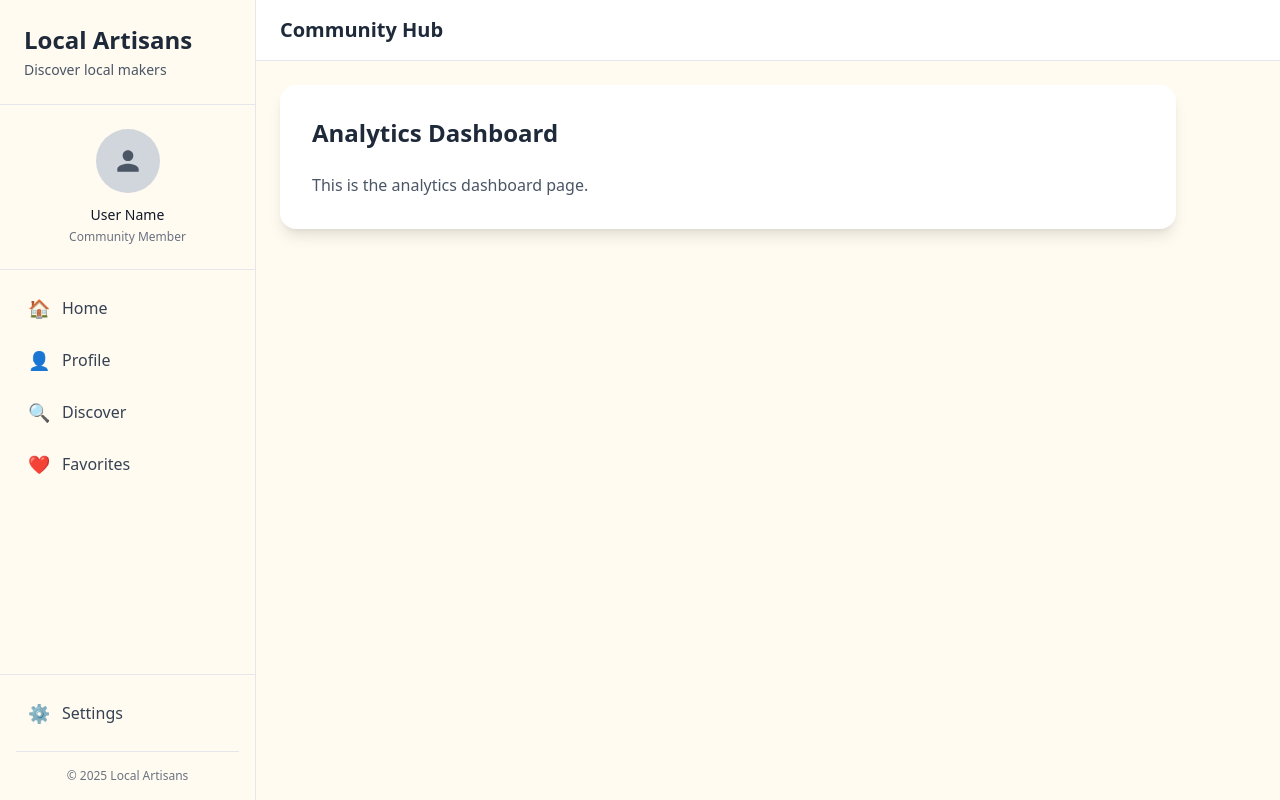
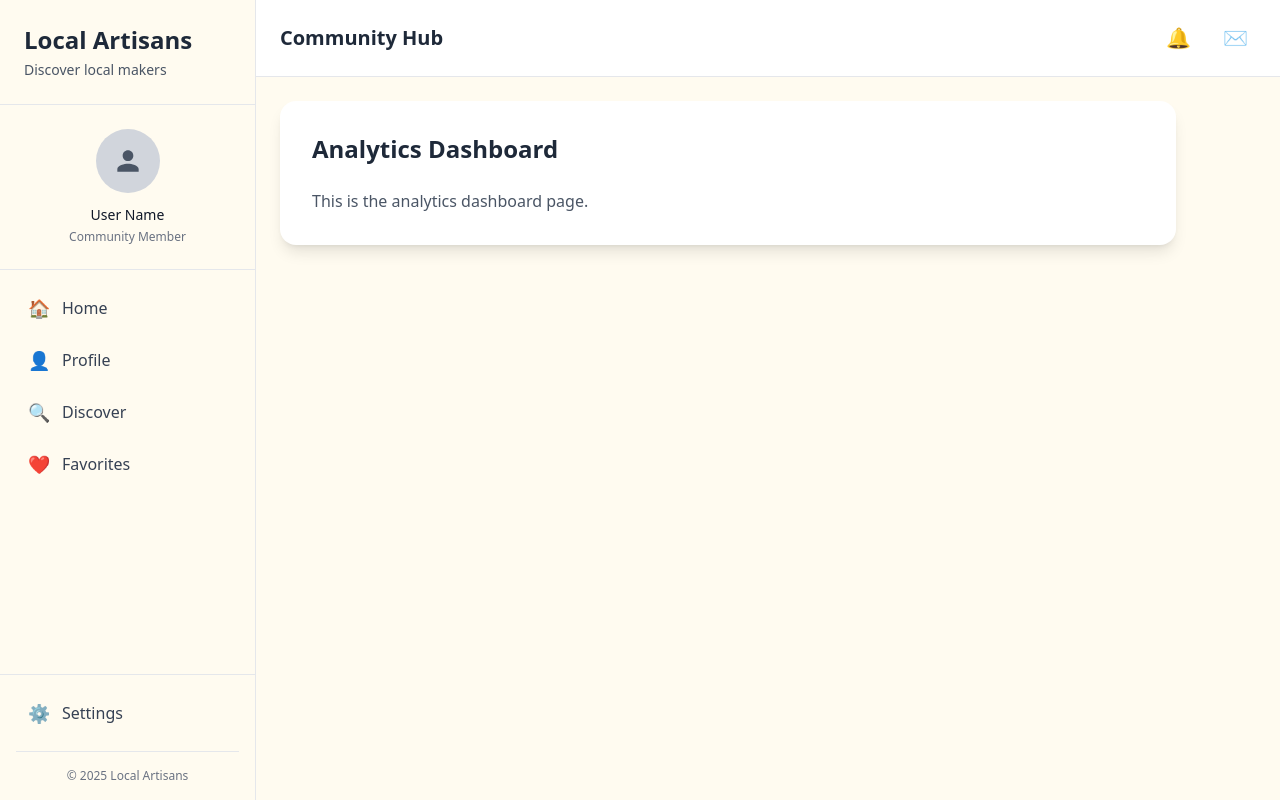
Before and after one commit to drewb73/local-artisans, a Next.js app: page /analytics in a window 1280 px wide. Built offline with nearby package versions, Linux system fonts and the light colour scheme; no server answers.

Commit message:
Enhance top bar with emoji icons for notifications and messages in AuthenticatedLayout

```diff
--- a/app/(authenticated)/layout.tsx
+++ b/app/(authenticated)/layout.tsx
@@ -134,13 +134,36 @@ export default function AuthenticatedLayout({
 
       {/* Main Content Area */}
       <div className="flex-1 flex flex-col">
-        {/* Top Bar with UserButton */}
+        {/* Top Bar with Emoji Icons and UserButton */}
         <header className="bg-white border-b border-gray-200 px-6 py-4">
           <div className="flex justify-between items-center">
             <h1 className="text-xl font-semibold text-gray-800">
               {userType === 'business' ? 'Business Dashboard' : 'Community Hub'}
             </h1>
-            <UserButton />
+
+            {/* Right side emoji icons */}
+            <div className="flex items-center space-x-4">
+              {/* Notifications - Bell emoji */}
+              <button className="relative p-2 text-gray-600 hover:text-gray-800 hover:bg-gray-100 rounded-lg transition">
+                <span className="text-xl">🔔</span>
+                {/* Notification badge - hidden for now */}
+                <span className="absolute -top-1 -right-1 bg-red-500 text-white text-xs rounded-full w-5 h-5 flex items-center justify-center hidden">
+                  3
+                </span>
+              </button>
+
+              {/* Messages - Envelope emoji */}
+              <button className="relative p-2 text-gray-600 hover:text-gray-800 hover:bg-gray-100 rounded-lg transition">
+                <span className="text-xl">✉️</span>
+                {/* Message badge - hidden for now */}
+                <span className="absolute -top-1 -right-1 bg-blue-500 text-white text-xs rounded-full w-5 h-5 flex items-center justify-center hidden">
+                  5
+                </span>
+              </button>
+
+              {/* User Profile */}
+              <UserButton />
+            </div>
           </div>
         </header>
 
```
